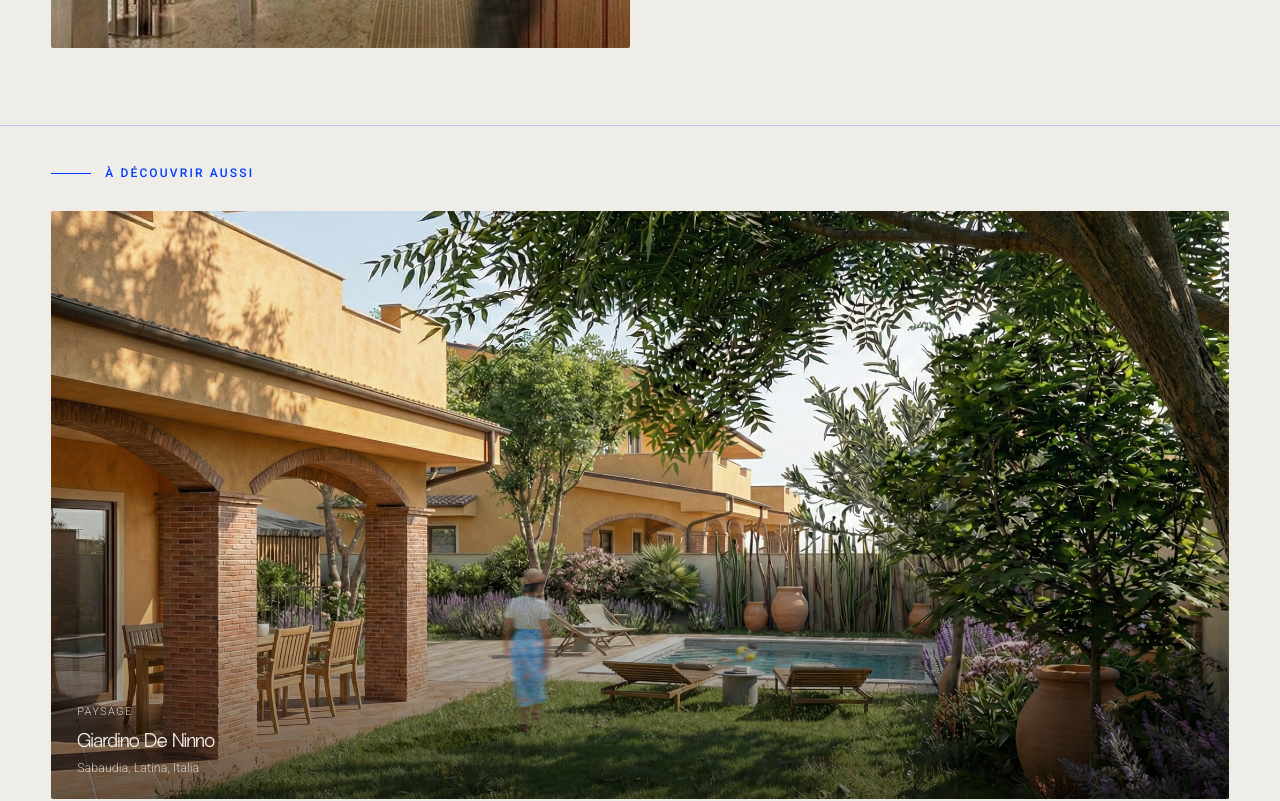
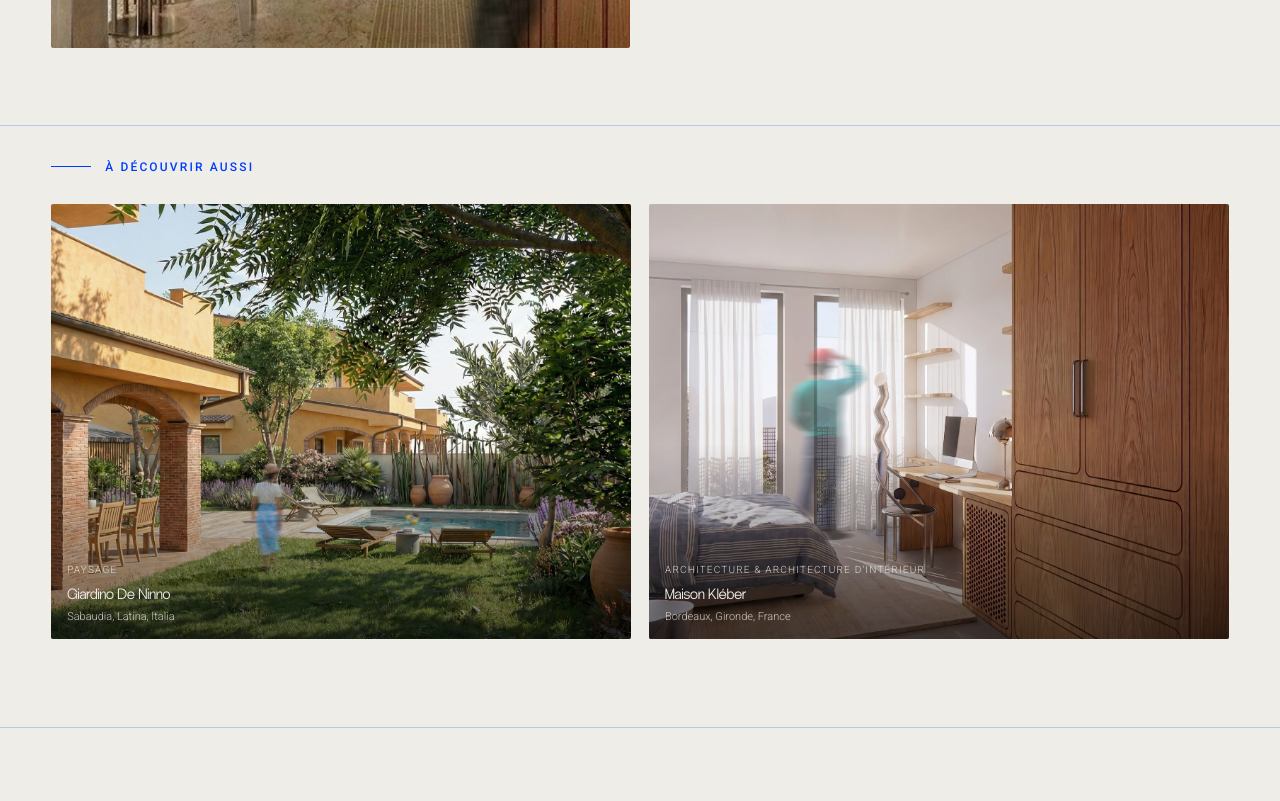
Before and after one commit to SupraStudio/Supra-Studio, a Next.js app in the folder supra-studio-nextjs/: page /projets/brasserie in a window 1280 px wide. Shown: the part 1500-2301 px from the top of the page. Built offline with nearby package versions, Linux system fonts and the light colour scheme.

Commit message:
Add files via upload

```diff
--- a/supra-studio-nextjs/app/globals.css
+++ b/supra-studio-nextjs/app/globals.css
@@ -535,9 +535,9 @@ button { font-family: inherit; cursor: pointer; }
 }
 .project-row {
   display: grid;
-  grid-template-columns: 1.4fr 1fr;
+  grid-template-columns: 3fr 1fr;
   gap: clamp(28px, 5vw, 64px);
-  align-items: center;
+  align-items: end;
   margin-bottom: clamp(48px, 6vw, 80px);
 }
 .project-row:last-child { margin-bottom: 0; }
@@ -669,11 +669,26 @@ button { font-family: inherit; cursor: pointer; }
 }
 
 .project-others {
-  padding: clamp(24px, 3vw, 40px) 0 var(--section-pad);
+  padding: clamp(20px, 2.6vw, 32px) 0 clamp(56px, 7vw, 88px);
   border-top: 1px solid var(--bleu-line);
   margin-top: clamp(24px, 3vw, 40px);
 }
-.project-others .projects-stack { margin-top: 28px; }
+.project-others .projects-stack {
+  margin-top: 20px;
+  display: grid;
+  grid-template-columns: repeat(2, 1fr);
+  gap: clamp(10px, 1.4vw, 18px);
+}
+.project-others .project-teaser {
+  aspect-ratio: 4/3;
+}
+.project-others .project-teaser .info { padding: 14px 16px; }
+.project-others .project-teaser .info .cat { font-size: 10px; }
+.project-others .project-teaser .info .name { font-size: 15px; }
+.project-others .project-teaser .info .location { font-size: 11px; }
+@media (max-width: 700px) {
+  .project-others .projects-stack { grid-template-columns: 1fr; }
+}
 
 
 .page-hero {
```
Also changed, not shown: supra-studio-nextjs/public/assets/images/giardino-coupe-aa.jpg, supra-studio-nextjs/public/assets/images/giardino-plan-rdc.jpg.
